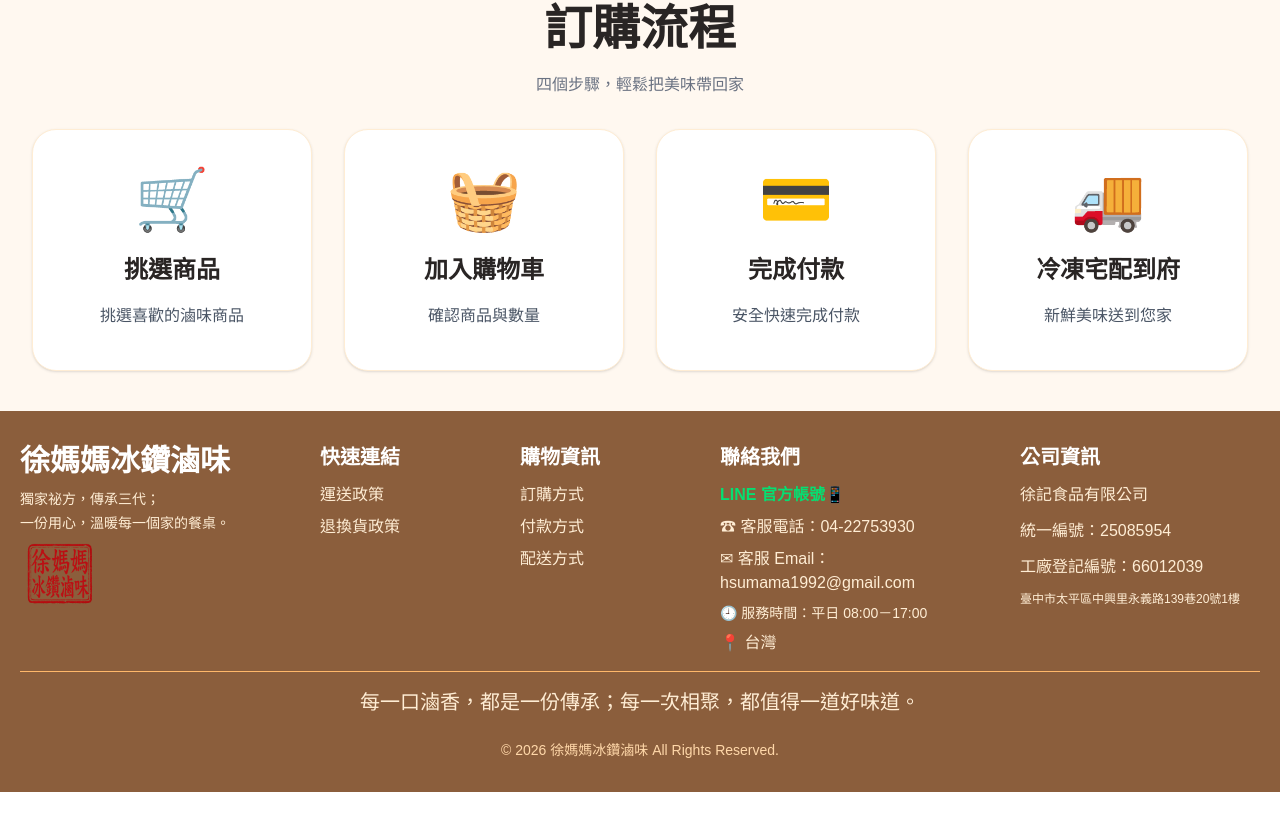
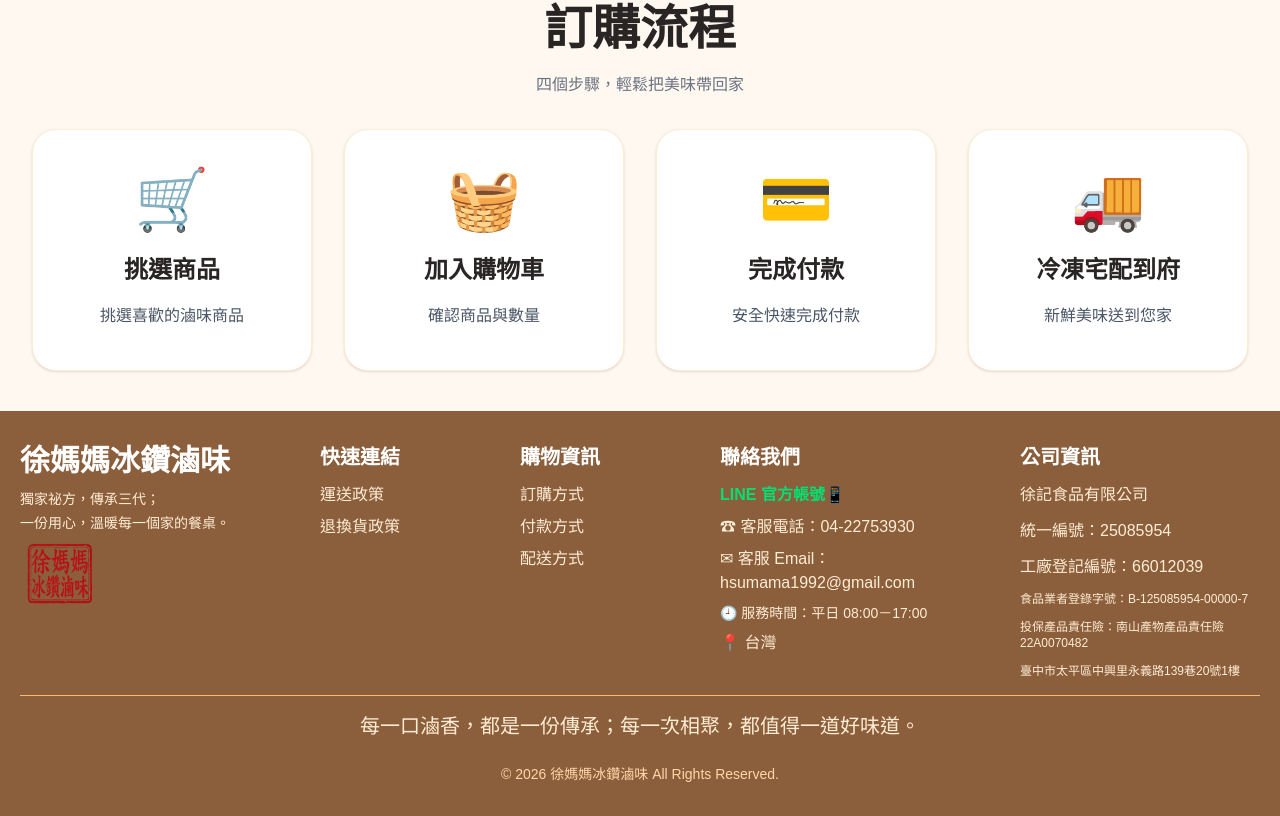
Before and after one commit to irene1728/hsumama, a Next.js app: page / in a window 1280 px wide. Shown: the part 2215-3031 px from the top of the page. Before the commit the page ends 3007 px from the top, so only its background shows below. Built offline with nearby package versions, Linux system fonts and the light colour scheme; no server answers; the database is empty.

Commit message:
排除 Supabase Edge Function 的 Next.js 編譯檢查

```diff
--- a/components/Footer.tsx
+++ b/components/Footer.tsx
@@ -176,7 +176,12 @@ export default function Footer() {
               <p>
                 工廠登記編號：66012039
               </p>
-
+  <p className="text-xs">
+      食品業者登錄字號：B-125085954-00000-7
+    </p>
+     <p className="text-xs">
+      投保產品責任險：南山產物產品責任險22A0070482
+    </p>
               <p className="text-xs">
                 臺中市太平區中興里永義路139巷20號1樓
               </p>
--- a/tsconfig.json
+++ b/tsconfig.json
@@ -31,5 +31,5 @@
     ".next/dev/types/**/*.ts",
     "**/*.mts"
   ],
-  "exclude": ["node_modules"]
+ "exclude": ["node_modules", "supabase"]
 }
```
